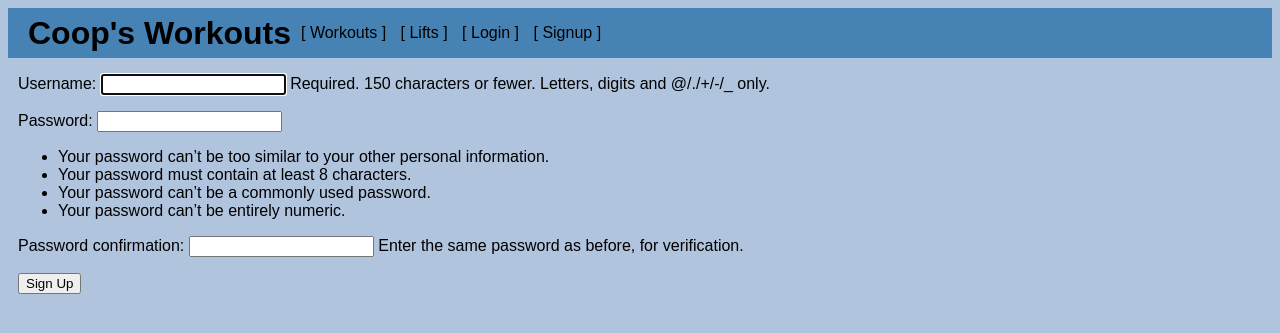
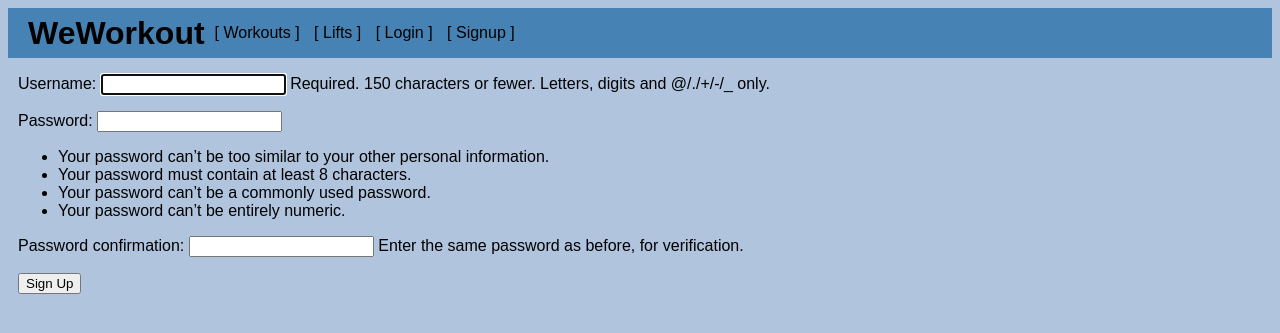
Before and after one commit to coopertuch/GA-Project-4, a Django app: page /accounts/signup in a window 1280 px wide. Shown: the top 333 px of the page. Run offline with Django 3.2, Linux system fonts and the light colour scheme.

Commit message:
WeWorkout

```diff
--- a/workout/templates/workout/base.html
+++ b/workout/templates/workout/base.html
@@ -1,12 +1,12 @@
 {% load staticfiles %}
 <html>
   <head>
-    <title>Coop's Workouts</title>
+    <title>WeWorkout</title>
     <link rel="stylesheet" href="{% static 'css/workout.css' %}" />
   </head>
   <body>
     <div class="navigation">
-      <a class="links" href="/"><h1 class="links">Coop's Workouts</h1></a>
+      <a class="links" href="/"><h1 class="links">WeWorkout</h1></a>
       <nav>
         <a class="links" href="/">[ Workouts ]</a>
         <a class="links" href="/lifts">[ Lifts ]</a>
--- a/workout/templates/workout/workout_detail.html
+++ b/workout/templates/workout/workout_detail.html
@@ -1,7 +1,7 @@
 {% extends 'workout/base.html' %} {% block content %}
 <div class="container">
   <h2>
-    {{ workout.name }}'s - {{ workout.muscle }} Workout
+    {{ workout.name }}'s {{ workout.muscle }} Workout
     <a href="{% url 'workout_edit' pk=workout.pk %}">[edit]</a>
     <a href="{% url 'workout_delete' pk=workout.pk %}">[delete]</a>
   </h2>
```
